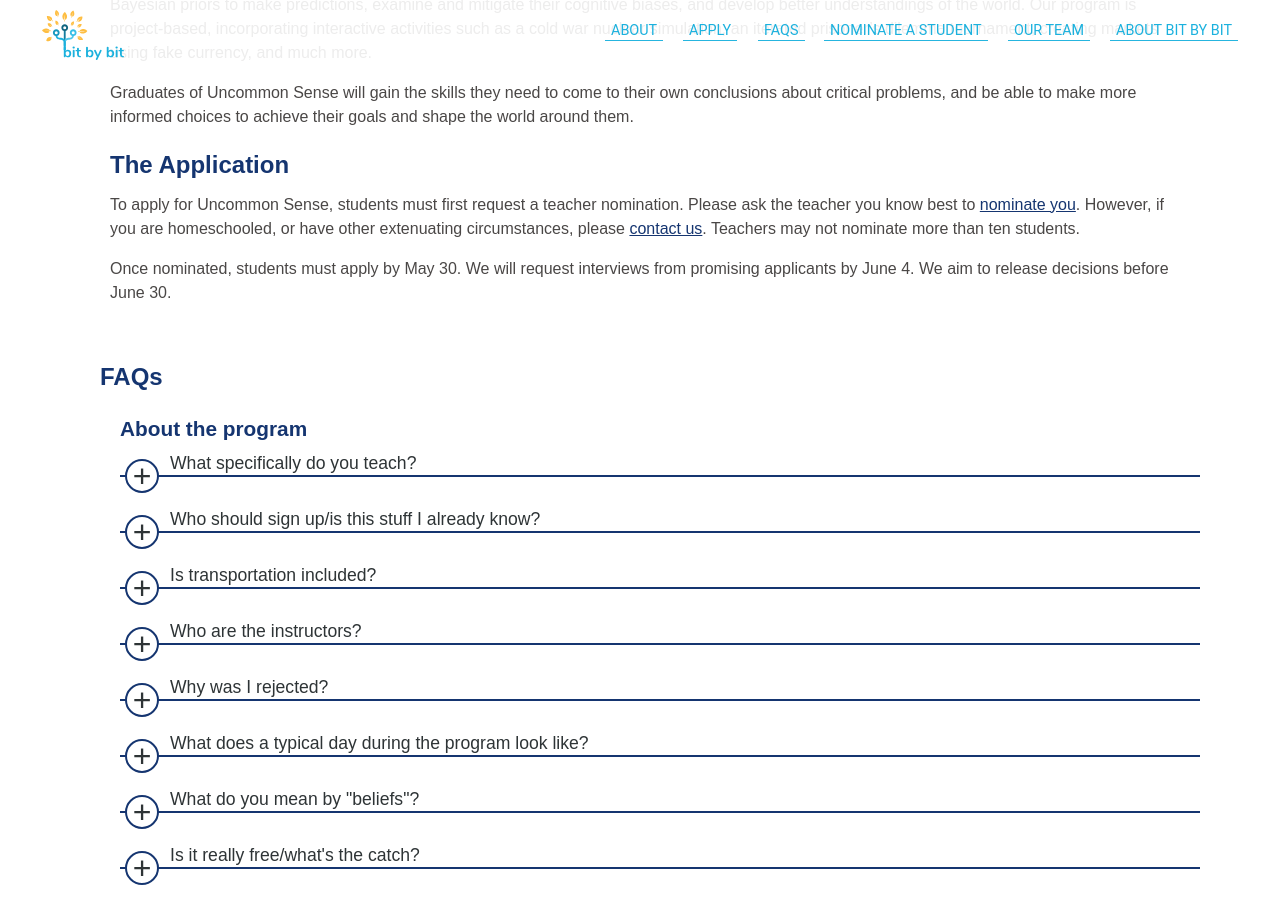
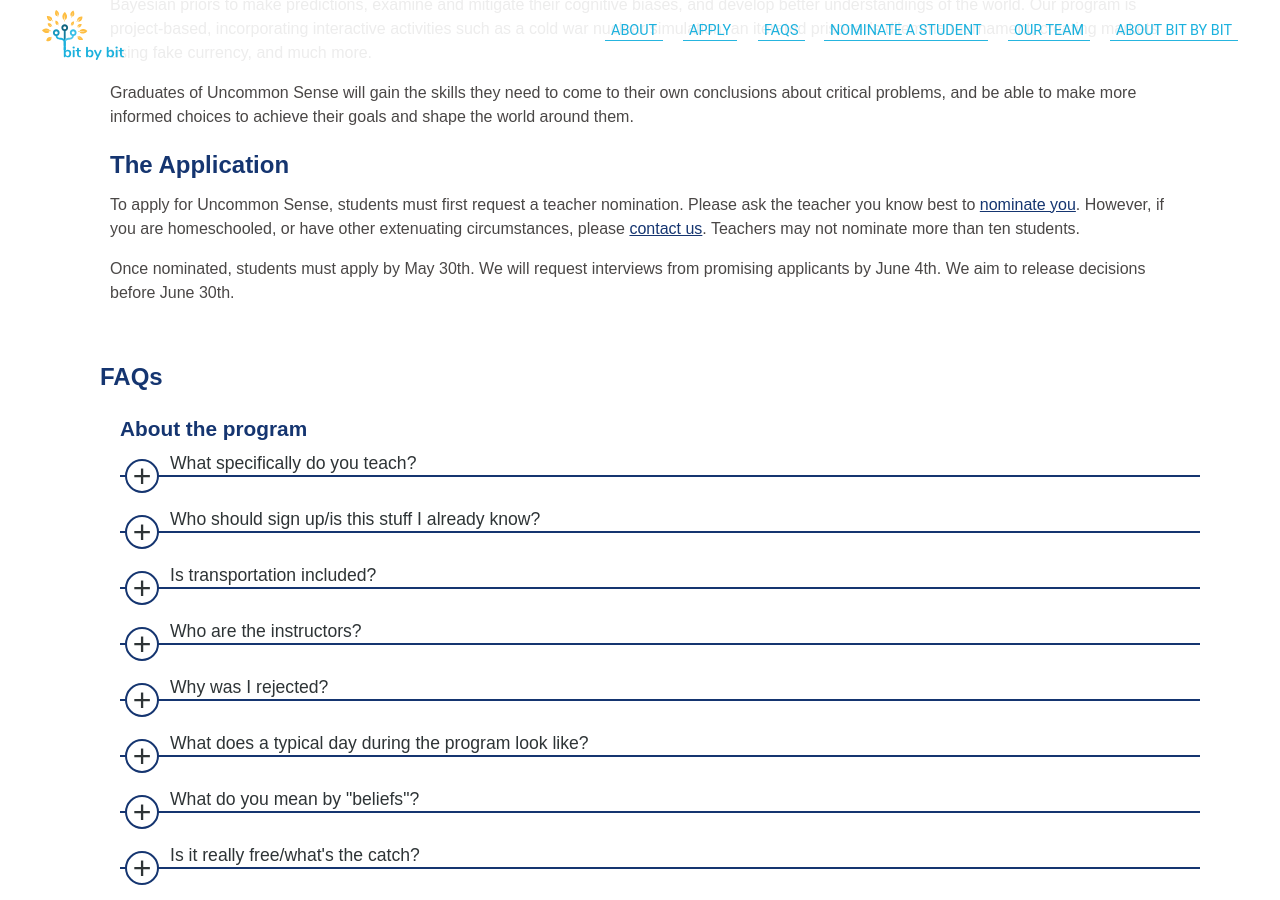
Before and after one commit to bit-by-bit-coding/bxb-website, a Jekyll site: the page built from uncommonsenseseminar.html, in a window 1280 px wide and 900 px high, scrolled down 1661 px. Built offline with Jekyll 4.4.1, drawn with Linux system fonts in a browser that asks for light colours; nearby versions of some CDN libraries; some web fonts are replaced; some of the changed text lies outside the part shown.

Commit message:
Update uncommonsenseseminar.html

```diff
--- a/uncommonsenseseminar.html
+++ b/uncommonsenseseminar.html
@@ -24,7 +24,7 @@
             <div class="subtitle">
                 <!-- in-line color text-->
                 <p ><strong>Uncommon Sense is a free critical thinking summer program for rising highschool freshmen to rising college freshmen hosted in california.</strong></p>
-                <p ><strong>Nominations and applications close on May 30 at 11:59 PM Pacific Time.</strong></p>
+                <p ><strong>Nominations and applications close on May 30th at 11:59 PM Pacific Time.</strong></p>
             </div>
             <br>
             <!--<a href="{{ 'usreferral.html' | relative_url | remove: '.html' }}" id="us-signup"><button
@@ -166,9 +166,9 @@
                 <a href="mailto:{{site.contact.email}}">contact us</a>. Teachers may not nominate more than ten
                 students.
             </p>
-            <p>Once nominated, students must apply by May 30.
-                We will request interviews from promising applicants by June 4.
-                We aim to release decisions before June 30.
+            <p>Once nominated, students must apply by May 30th.
+                We will request interviews from promising applicants by June 4th.
+                We aim to release decisions before June 30th.
             </p>
             <!--
             <p>
```
